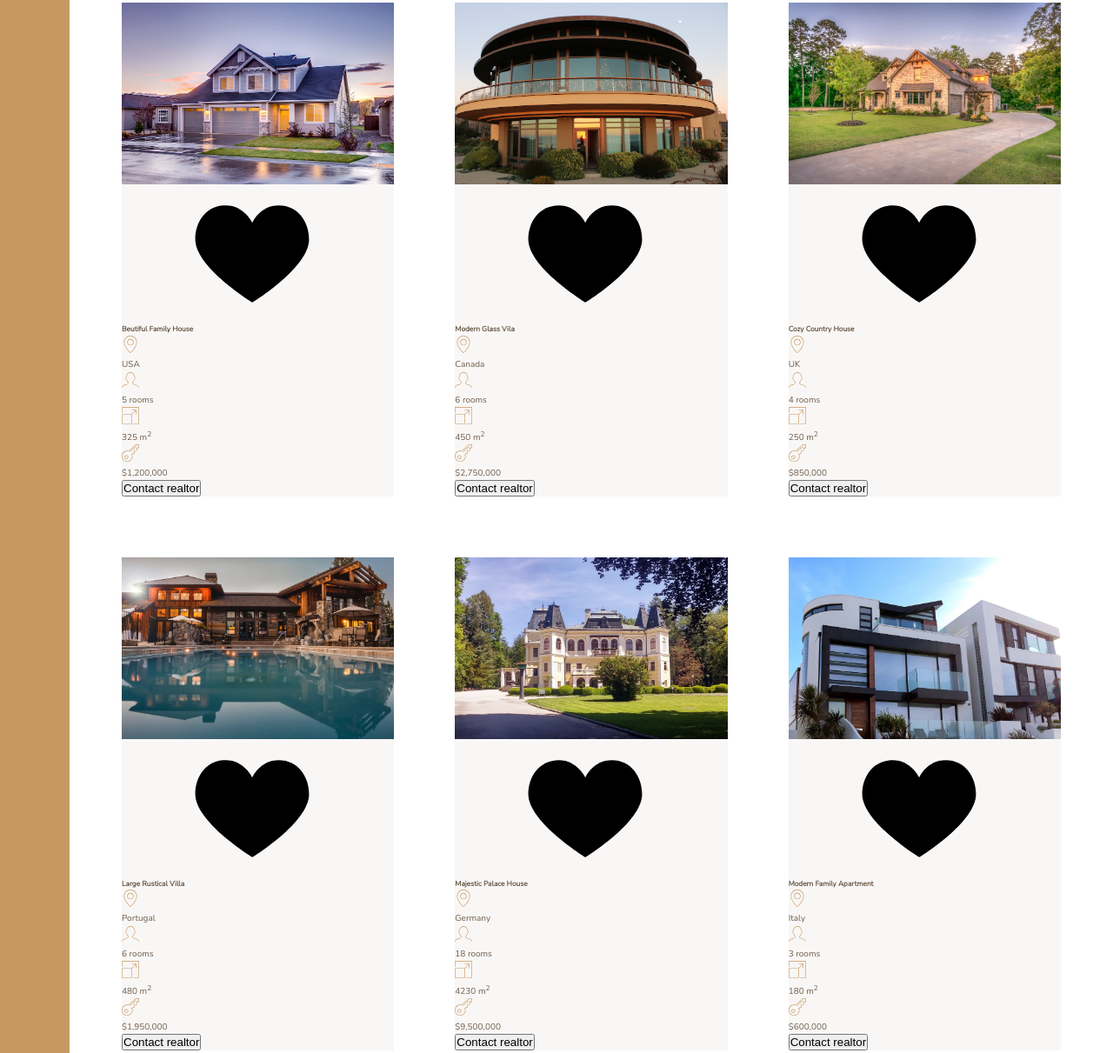
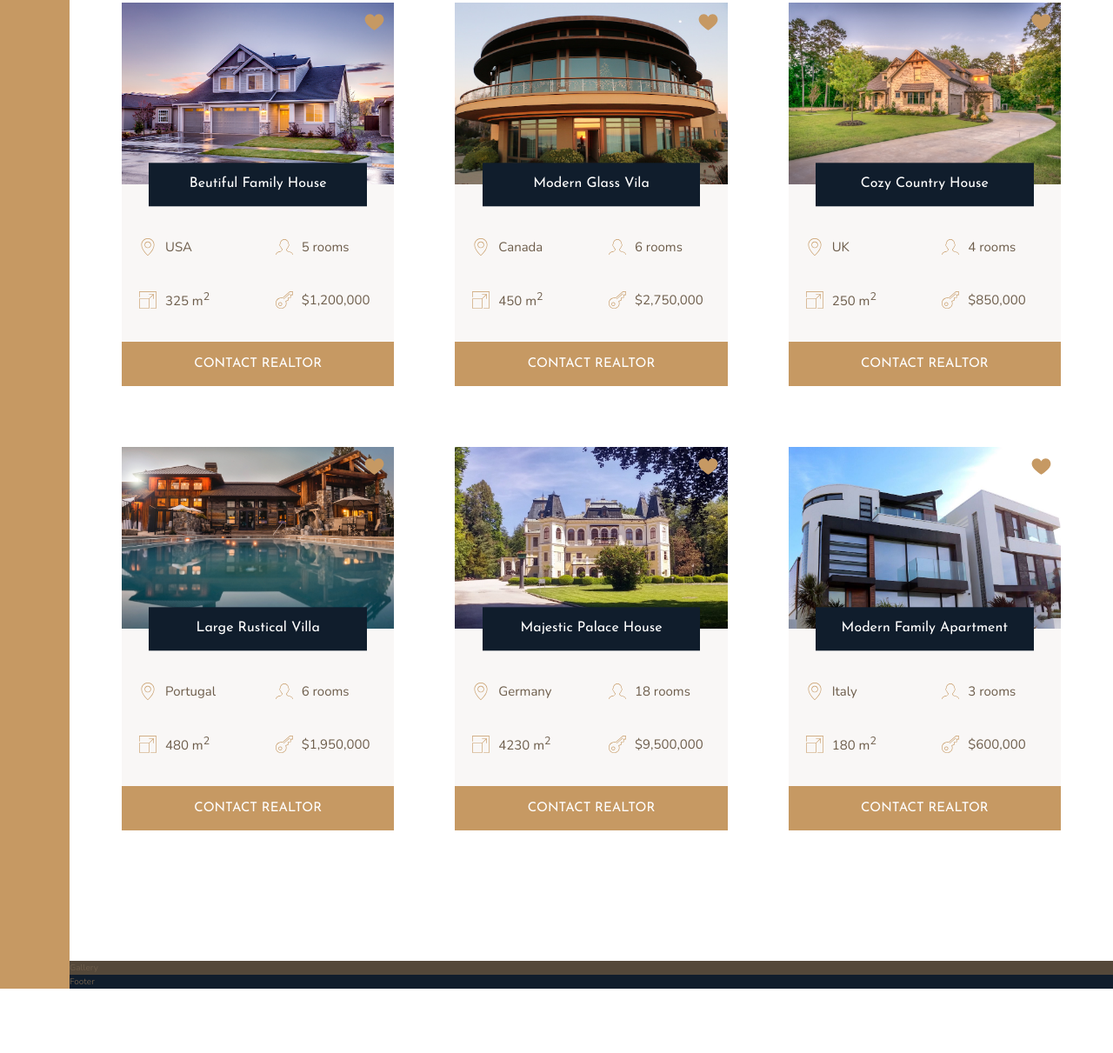
Before and after one commit to SeunSarumi/Nexter, a website: page index.html in a window 1280 px wide. Shown: the part 1967-3178 px from the top of the page at 87% size. After the commit the page ends 3104 px from the top, so only its background shows below. Drawn offline with nearby package versions, Linux system fonts and the light colour scheme.

Commit message:
home section finished

```diff
--- a/index.html
+++ b/index.html
@@ -119,7 +119,7 @@
             </svg>
             <p>$1,200,000</p>
         </div>
-        <button class="cta">Contact realtor</button>
+        <button class="btn home__btn">Contact realtor</button>
 
     </div>
 
@@ -156,7 +156,7 @@
             </svg>
             <p>$2,750,000</p>
         </div>
-        <button class="cta">Contact realtor</button>
+        <button class="btn home__btn">Contact realtor</button>
 
     </div>
 
@@ -193,7 +193,7 @@
             </svg>
             <p>$850,000</p>
         </div>
-        <button class="cta">Contact realtor</button>
+        <button class="btn home__btn">Contact realtor</button>
 
     </div>
 
@@ -230,7 +230,7 @@
             </svg>
             <p>$1,950,000</p>
         </div>
-        <button class="cta">Contact realtor</button>
+        <button class="btn home__btn">Contact realtor</button>
 
     </div>
 
@@ -267,7 +267,7 @@
             </svg>
             <p>$9,500,000</p>
         </div>
-        <button class="cta">Contact realtor</button>
+        <button class="btn home__btn">Contact realtor</button>
 
     </div>
 
@@ -304,7 +304,7 @@
             </svg>
             <p>$600,000</p>
         </div>
-        <button class="cta">Contact realtor</button>
+        <button class="btn home__btn">Contact realtor</button>
 
     </div>
 
--- a/sass/_homes.scss
+++ b/sass/_homes.scss
@@ -9,28 +9,69 @@
 
 .home {
   background-color: $color-grey-light-1;
+  display: grid;
+  grid-template-columns: repeat(2, 1fr);
+  grid-row-gap: 3.5rem;
 
   &__img {
     width: 100%;
+    grid-row: 1/2;
+    grid-column: 1/-1;
+    z-index: 1;
   }
 
   &__like {
+    grid-row: 1/2;
+    grid-column: 2/3;
+    fill: $color-primary;
+    height: 2.5rem;
+    width: 2.5rem;
+    z-index: 2;
+    justify-self: end;
+    margin: 1rem;
   }
 
   &__name {
+    grid-row: 1/2;
+    grid-column: 1/-1;
+
+    font-family: $font-display;
+    font-size: 1.6rem;
+    text-align: center;
+    padding: 1.25rem;
+    background-color: $color-secondary;
+    color: #fff;
+    font-weight: 400;
+    width: 80%;
+    justify-self: center;
+    align-self: end;
+    z-index: 3;
+    transform: translateY(50%);
+  }
+
+  &__location,
+  &__rooms {
+    margin-top: 2.5rem;
   }
 
   &__location,
   &__rooms,
   &__area,
   &__price {
+    font-size: 1.5rem;
+    margin-left: 2rem;
+    display: flex;
+    gap: 1rem;
+    align-items: center;
+
     svg {
       fill: $color-primary;
       height: 2rem;
       width: 2rem;
     }
+  }
 
-    p {
-    }
+  &__btn {
+    grid-column: 1/-1;
   }
 }
```
Also changed, not shown: css/style.css.
